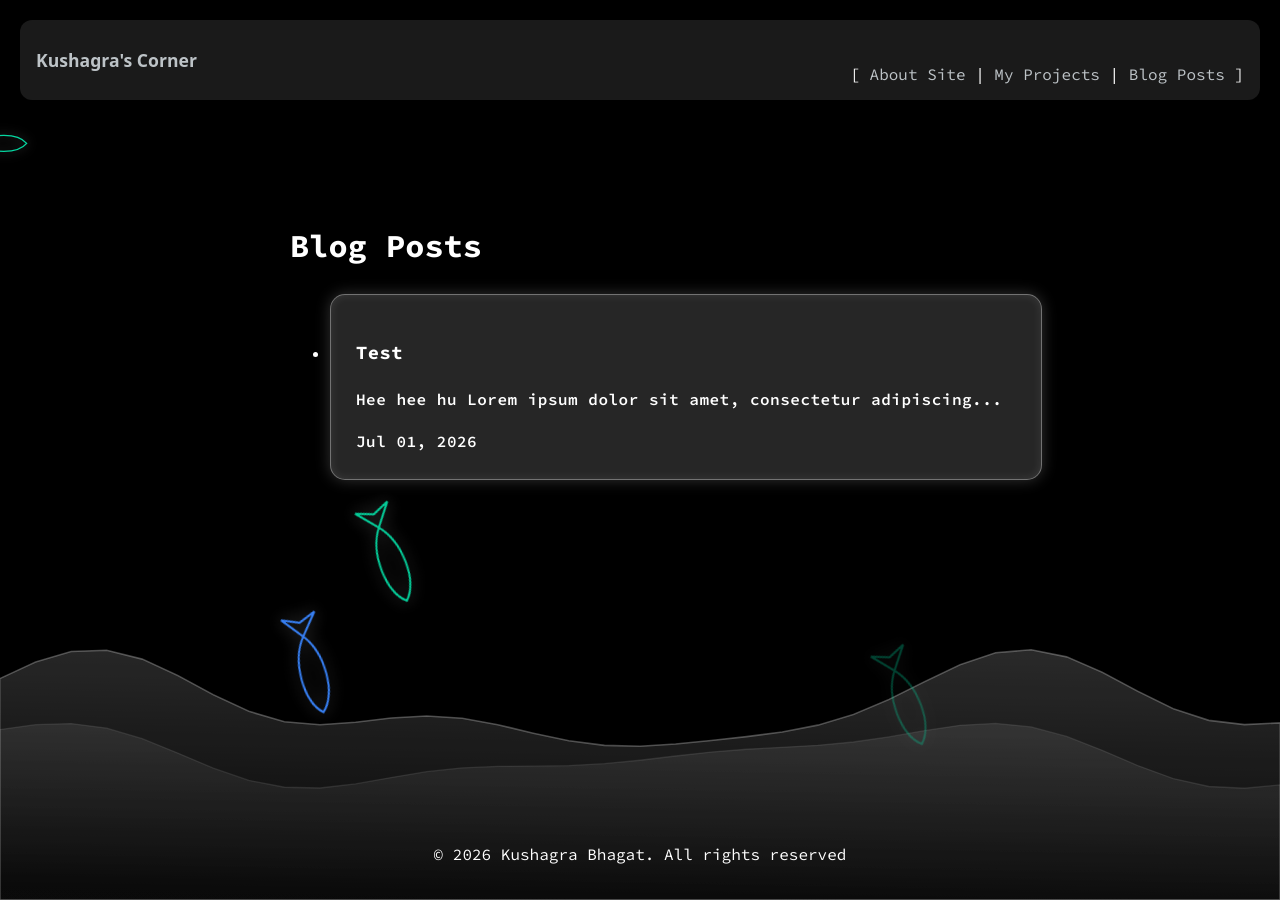
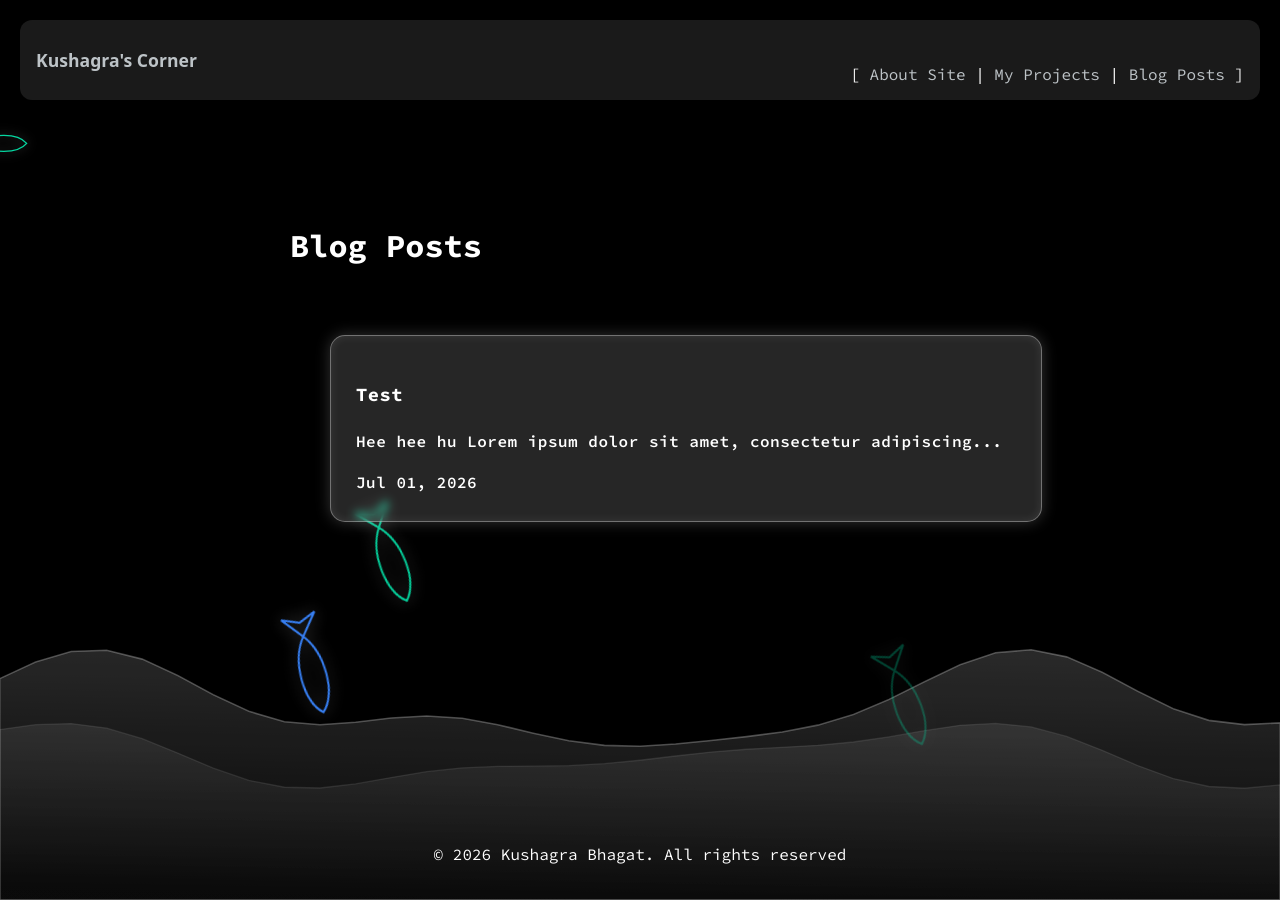
Before and after one commit to kuwushagra/kuwushagra.github.io, a Jekyll site: the page built from posts/index.html, in a window 1280 px wide. Built offline with Jekyll 4.4.1, drawn with Linux system fonts in a browser that asks for light colours; some web fonts are replaced; a style sheet for code colours, icons or effects is not loaded.

Commit message:
Update index.html

```diff
--- a/posts/index.html
+++ b/posts/index.html
@@ -3,8 +3,8 @@ layout: default
 title: Posts | Kushagra's Corner
 ---
 
-<h1>Blog Posts</h1>
-<ul class="post-list">
+<h1>Blog Posts</h1><br>
+<ul class="post-list" style="list-style-type: none;">
   {% for post in site.posts %}
     <li>
       <a href="{{ post.url | relative_url }}" class="glowing-btn" style="display: block; width: 100%; padding: 25px; border-radius: 15px;">
```
